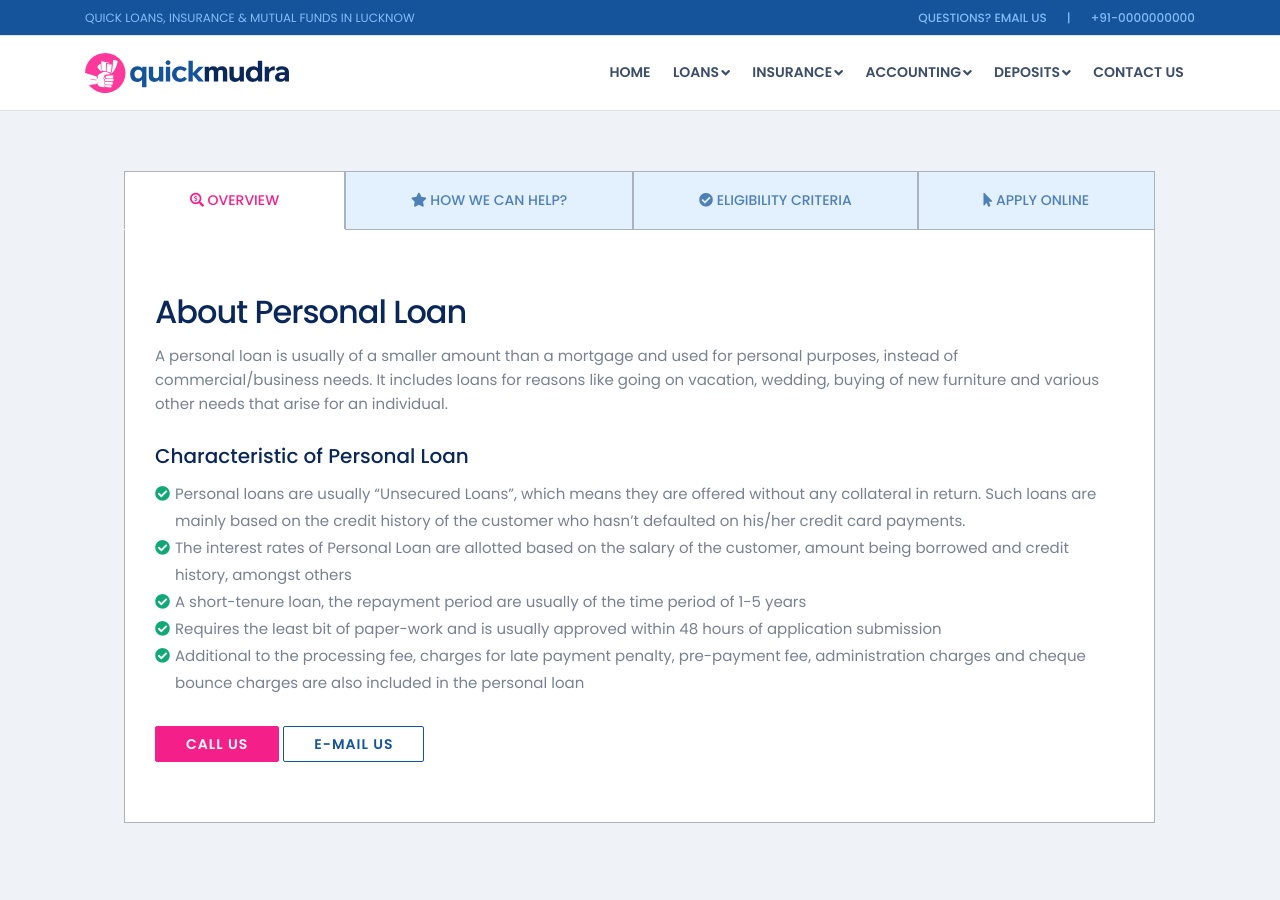
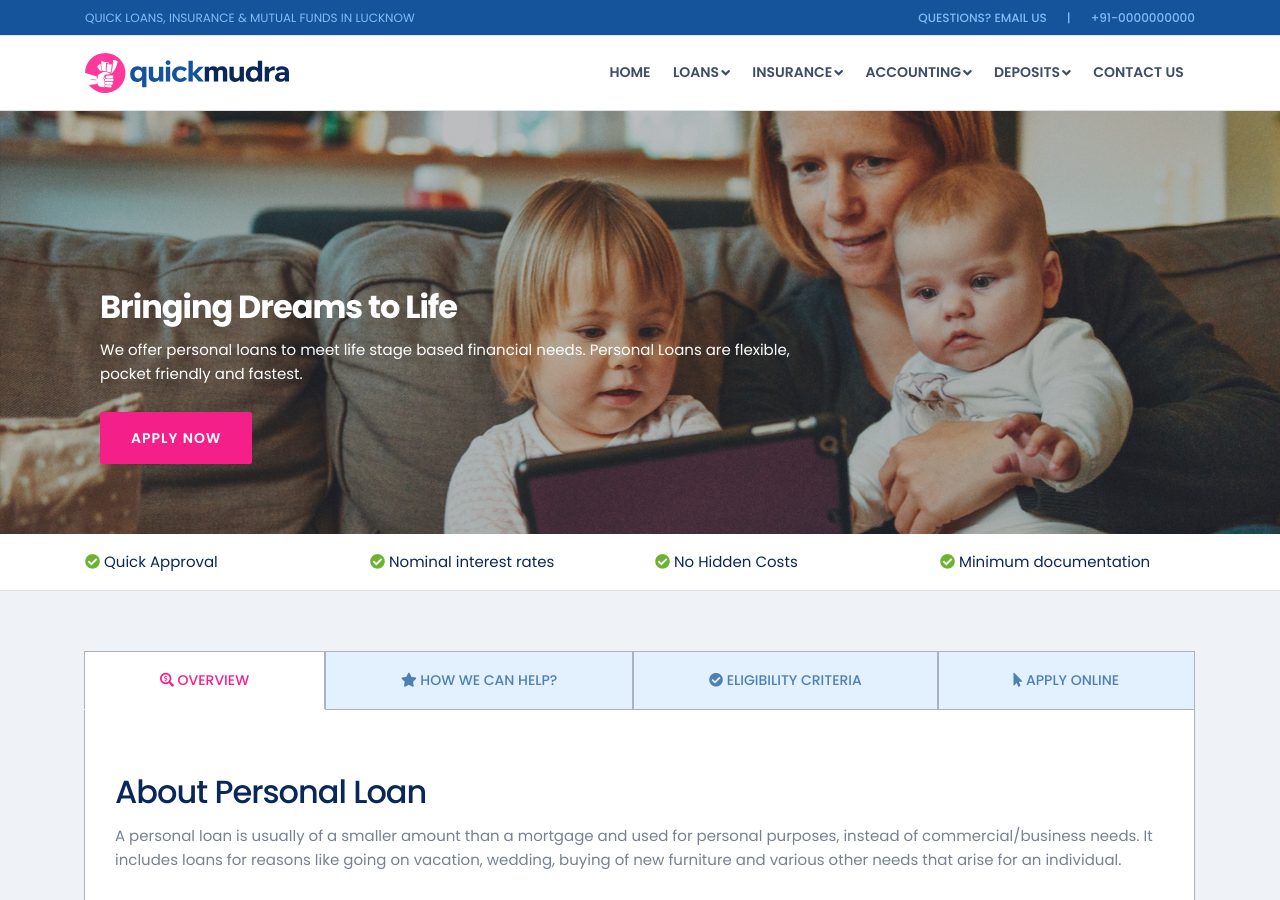
Before and after one commit to jaswinder-singh/creditme, a Jekyll site: the page built from pages/personal-loan.html, in a window 1280 px wide and 900 px high. Built offline with Jekyll 4.4.1, drawn with Linux system fonts in a browser that asks for light colours; nearby versions of some CDN libraries.

Commit message:
Update personal-loan.html

```diff
--- a/pages/personal-loan.html
+++ b/pages/personal-loan.html
@@ -5,12 +5,46 @@ header: default
 keywords: Home Loan, Personal Loan, Business Loan, Loan Against Property, Used Car Loans, Gold Loan, Education Loan, Insurance, Tax Services, GST, Home Loan, Quick Mudra
 permalink: /personal-loan
 ---
-
-<div class=" ">
+<div class="slider" id="slider">
+    <div>
+        <div class="header-img">
+            <img src="{{ site.url }}/assets/images/home-loan-slider.jpg" alt="{{ site.name }} - {{ site.description }}" class="" />
+            <div class="container">
+                <div class="col-xl-8 col-lg-8 col-md-12 col-sm-12 col-12">
+                    <div class="slider-captions">
+                        <!-- slider-captions -->
+                        <h1 class="slider-title">Bringing Dreams to Life</h1>
+                        <p class="slider-text d-none d-xl-block d-lg-block d-md-block">We offer personal loans to meet life stage based financial needs. Personal Loans are flexible, pocket friendly and fastest.</p>
+                        <div class="d-none d-sm-block"><a href="{{ site.url }}/apply-now" class="btn btn-secondary">Apply Now</a></div>
+                    </div>
+                </div>
+            </div>
+        </div>
+    </div>
+</div>
+<div class="feature-list-bar bg-white border-bottom">
+    <div class="container">
+        <div class="row">
+            <div class="col-xl-3 col-lg-3 col-md-6 col-sm-6 col-6">
+                <p><i class="fas fa-check-circle fa-success"></i> Quick Approval</p>
+            </div>
+            <div class="col-xl-3 col-lg-3 col-md-6 col-sm-6 col-6">
+                <p><i class="fas fa-check-circle fa-success"></i> Nominal interest rates</p>
+            </div>
+            <div class="col-xl-3 col-lg-3 col-md-6 col-sm-6 col-6">
+                <p><i class="fas fa-check-circle fa-success"></i> No Hidden Costs</p>
+            </div>
+            <div class="col-xl-3 col-lg-3 col-md-6 col-sm-6 col-6">
+                <p><i class="fas fa-check-circle fa-success"></i> Minimum documentation</p>
+            </div>
+        </div>
+    </div>
+</div>
+<div class="mt40">
     <div class="container pdt60">
         <div class="row">
             <div class="col-md-12">
-                <div class="wrapper-content pinside40">
+                <div class="wrapper-content">
                     <div class="st-tabs bg-white">
                         <!-- Nav tabs -->
                         <ul class="nav nav-tabs nav-fill" id="myTab" role="tablist">
```
